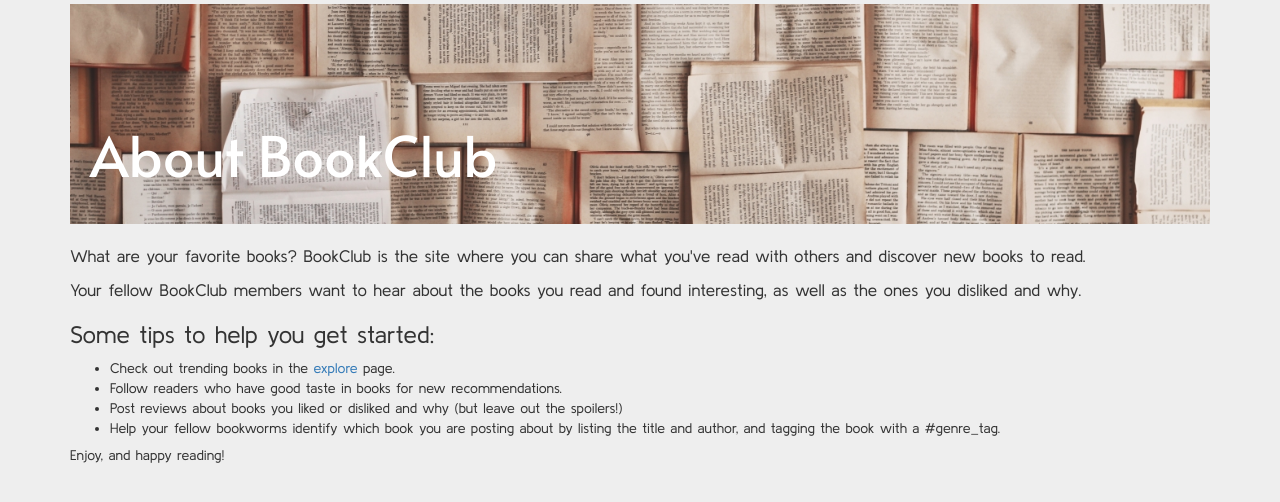
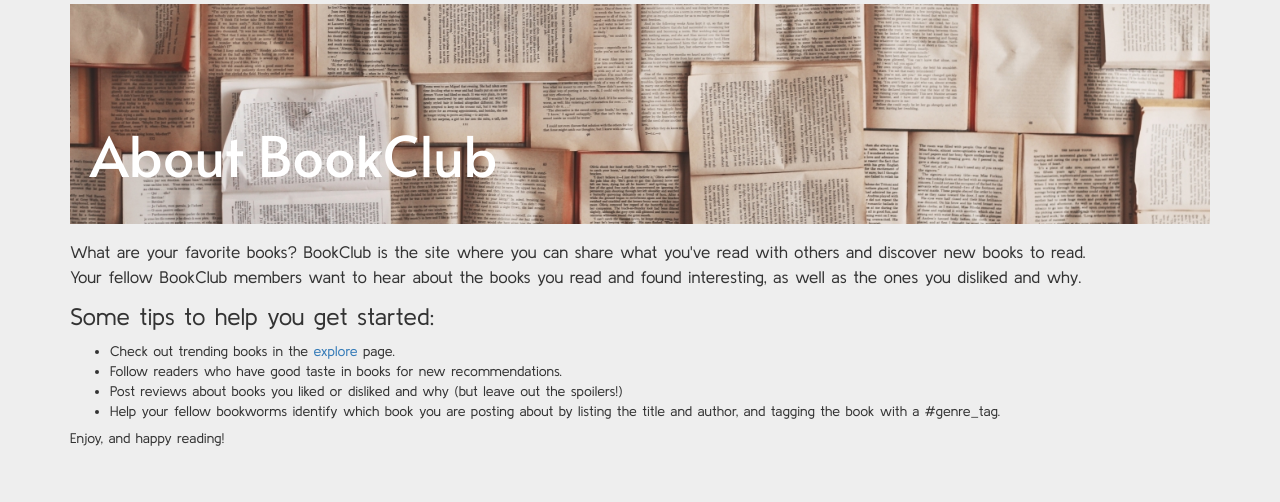
Before and after one commit to Esther-Goldberg/Book_Club, a Flask app: page /about in a window 1280 px wide. Shown: the part 116-618 px from the top of the page. Run offline with Flask 2, Linux system fonts and the light colour scheme; parts of the project's set-up code (start-up, migrations or seed data) failed here and were passed over; some libraries are stand-ins or nearby versions.

```diff
--- a/static/CSS/main.css
+++ b/static/CSS/main.css
@@ -153,4 +153,5 @@ textarea:focus, textarea:hover {
 
 .about {
     font-size: 120%;
+    line-height: 90%;
 }
```
Also changed, not shown: app.db.
